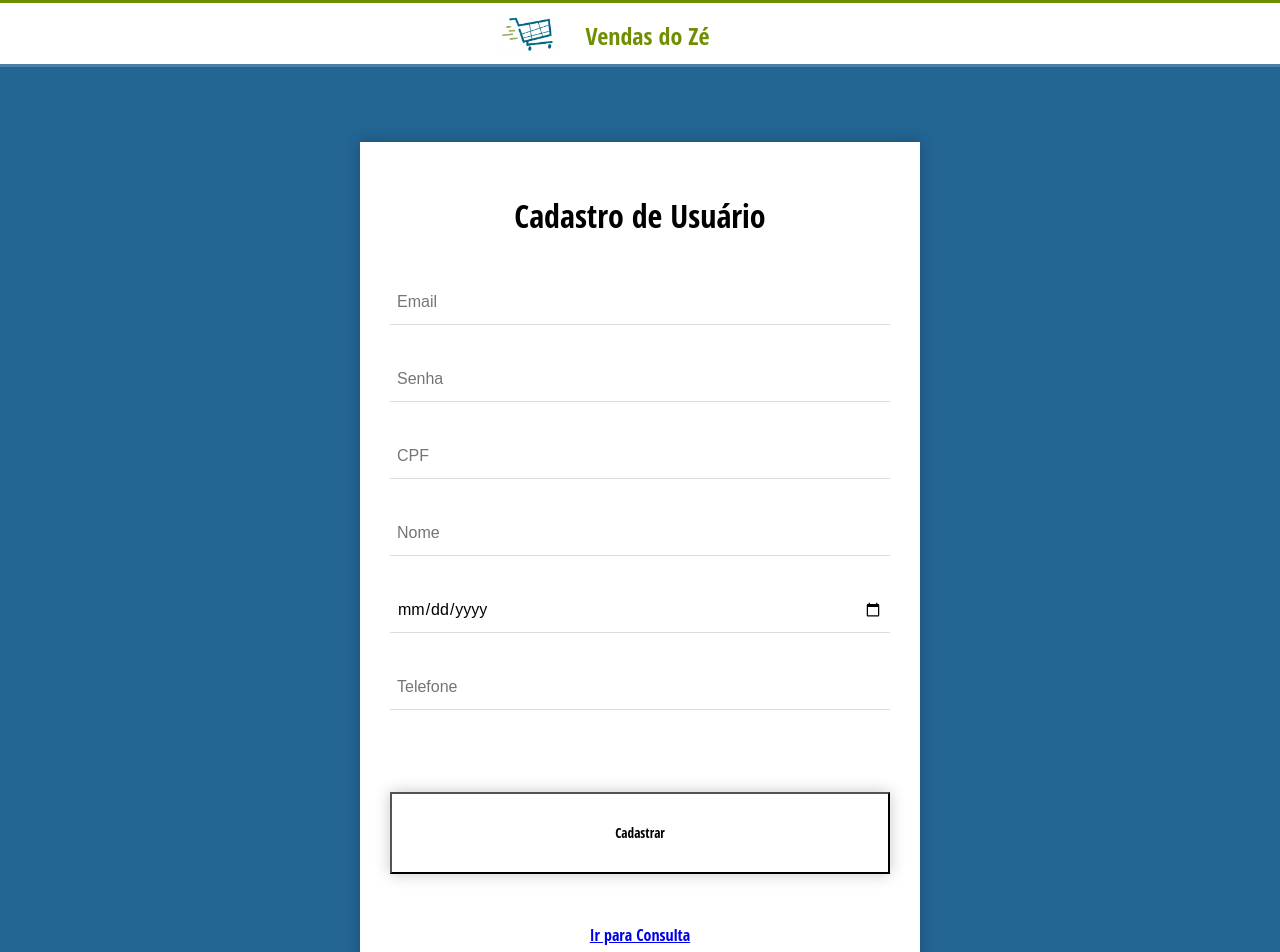
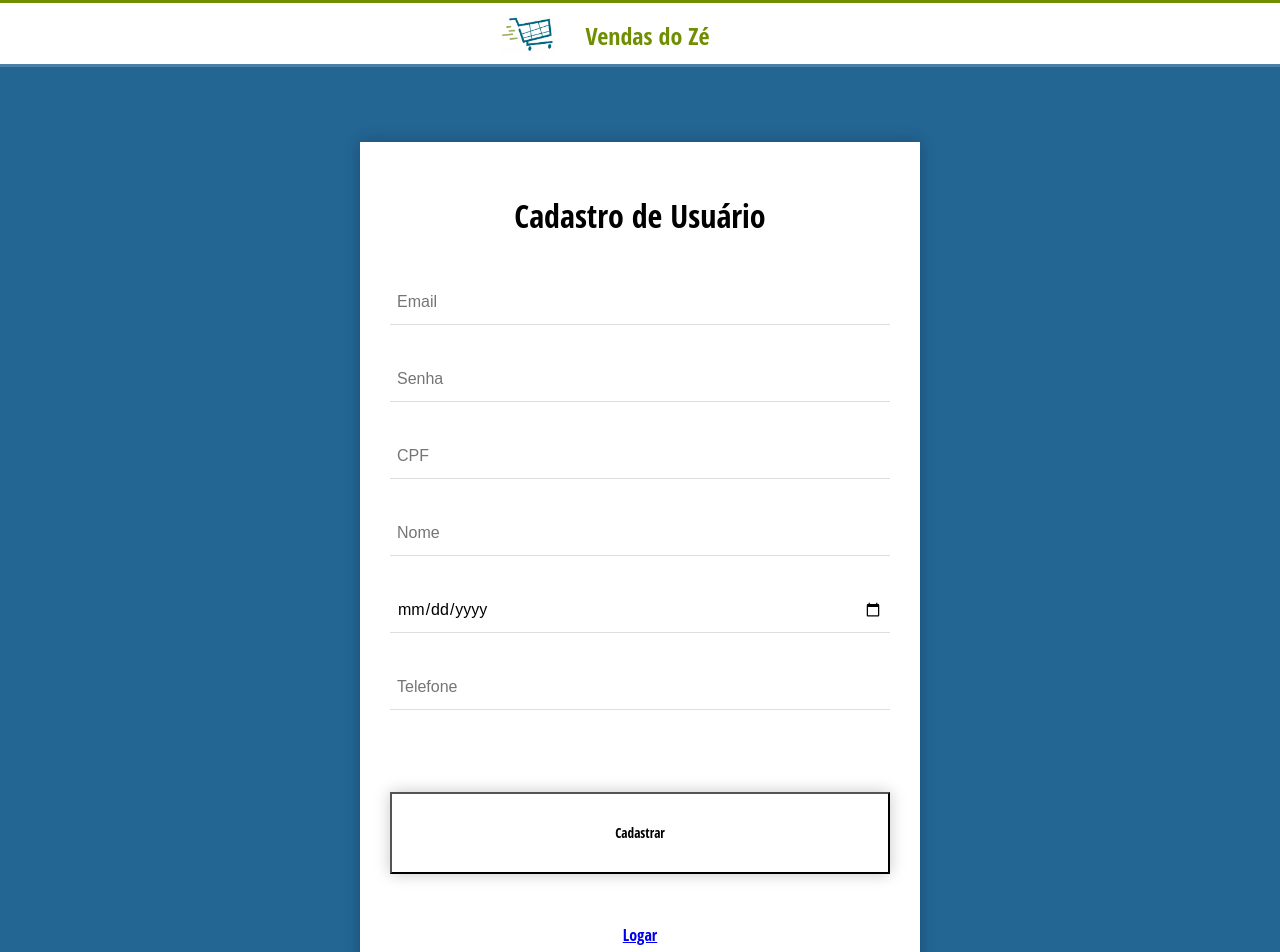
Before and after one commit to Dessahh/vendasdoz-, a React (Create React App) app: page /cadastro in a window 1280 px wide. Shown: the top 952 px of the page. Built offline with nearby package versions, Linux system fonts and the light colour scheme.

Commit message:
Bootstrap installed and navlink fixed

```diff
--- a/package.json
+++ b/package.json
@@ -6,6 +6,7 @@
     "ajv": "^6.5.4",
     "react": "^16.5.2",
     "react-art": "^16.5.2",
+    "react-bootstrap": "^0.32.4",
     "react-dom": "^16.5.2",
     "react-native": "^0.57.2",
     "react-native-web": "^0.9.1",
--- a/src/Forms/CadastroForms.js
+++ b/src/Forms/CadastroForms.js
@@ -79,7 +79,7 @@ class CadastroForms extends React.Component {
 			/>
 			<br />
 			<button className="form-style-8" onClick={input => this.cadastrar(input)}>Cadastrar</button>
-			<NavLink to="/consulta" > Ir para Consulta </NavLink>
+			<NavLink to="/login" > Logar </NavLink>
 			<header className="App-boxLine" />
 			</form>
 		);
--- a/src/Forms/LoginForms.js
+++ b/src/Forms/LoginForms.js
@@ -42,7 +42,7 @@ class LoginForms extends React.Component {
 			/>
 			<br />
 			<button className="form-style-8" onClick={input => this.authenticate(input)}>Enviar</button>
-			<NavLink to="/consultar" > Consultar </NavLink>
+			<NavLink to="/consulta" > Consultar </NavLink>
 			<header className="App-boxLine" />
 			</form>
 		);
```
Also changed, not shown: 1 other file (tests, documents, lock files or other folders).
